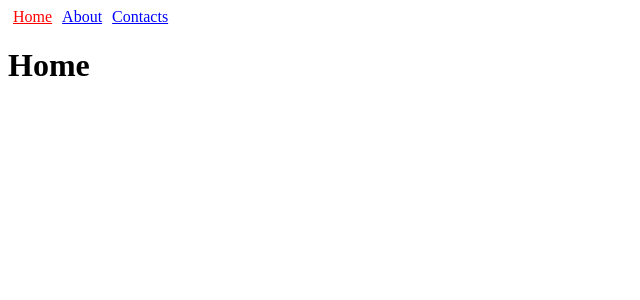
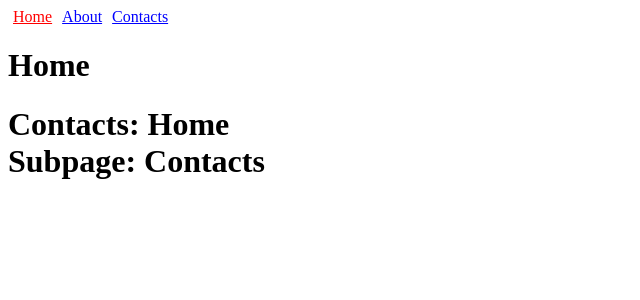
Before and after one commit to EvGeniyStadnik/React_Router_v4, a React (Create React App) app: page / in a window 1280 px wide. Shown: the top 300 px of the page, without its empty margins (0-640 px from the left). Built offline with nearby package versions, Linux system fonts and the light colour scheme; the HTML template or start-up script is replaced by a standard one.

Commit message:
URL Parameters

```diff
--- a/src/App.js
+++ b/src/App.js
@@ -31,7 +31,12 @@ const App = () => (
             <Links />
             <Route exact path="/" component={Home}/>
             <Route path="/about" render={() => <h1>About</h1>} />
-            <Route path="/contacts" children={({match}) => match && <h1>Contacts</h1>} />
+            <Route path="/:asdf?/:zxcv?" children={({match}) => (
+                match && <h1>
+                    Contacts: {match.params.asdf || 'Home'}<br />
+                    Subpage: {match.params.zxcv || 'Contacts'}
+                    </h1>
+            )} />
         </div>
     </Router>
 );
```
